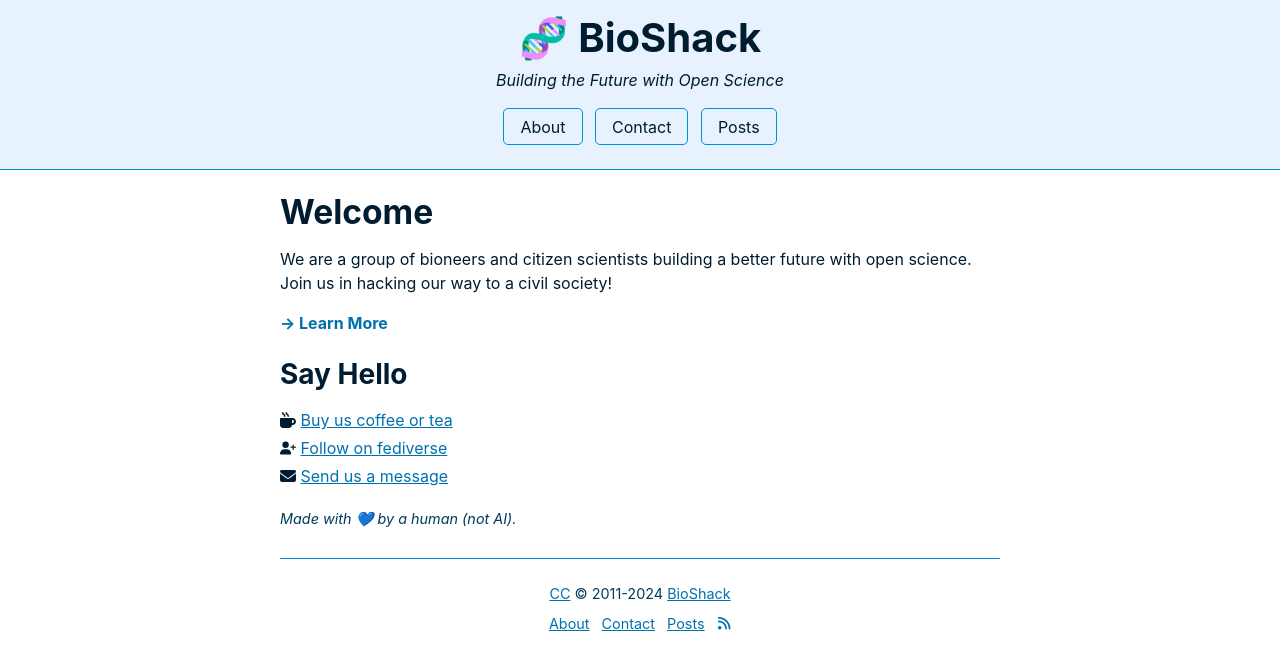
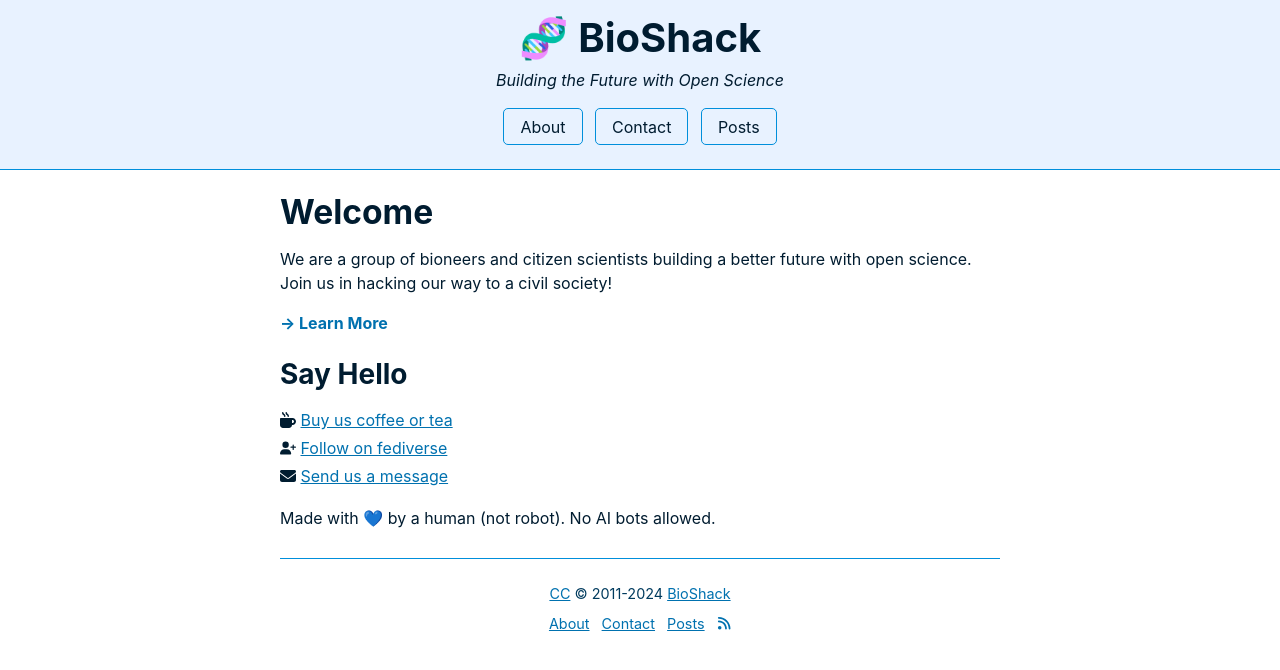
Before and after one commit to megdna/pond, a Jekyll site: the page built from pages/home.md, in a window 1280 px wide. Shown: the top 670 px of the page. Built offline with Jekyll 4.4.1, drawn with Linux system fonts in a browser that asks for light colours.

Commit message:
Update home.md

```diff
--- a/pages/home.md
+++ b/pages/home.md
@@ -5,7 +5,7 @@
 ---
 We are a group of bioneers and citizen scientists building a better future with open science. Join us in hacking our way to a civil society!
 
-<nav><a href="{{ site.baseurl }}/about">Learn More</a></nav>
+<nav><a href="/about">Learn More</a></nav>
 
 ### Say Hello
 
@@ -24,4 +24,4 @@
 </li>
 </ul>
 
-<cite>Made with 💙 by a human (not AI).</cite>
+Made with 💙 by a human (not robot). No AI bots allowed.
```
